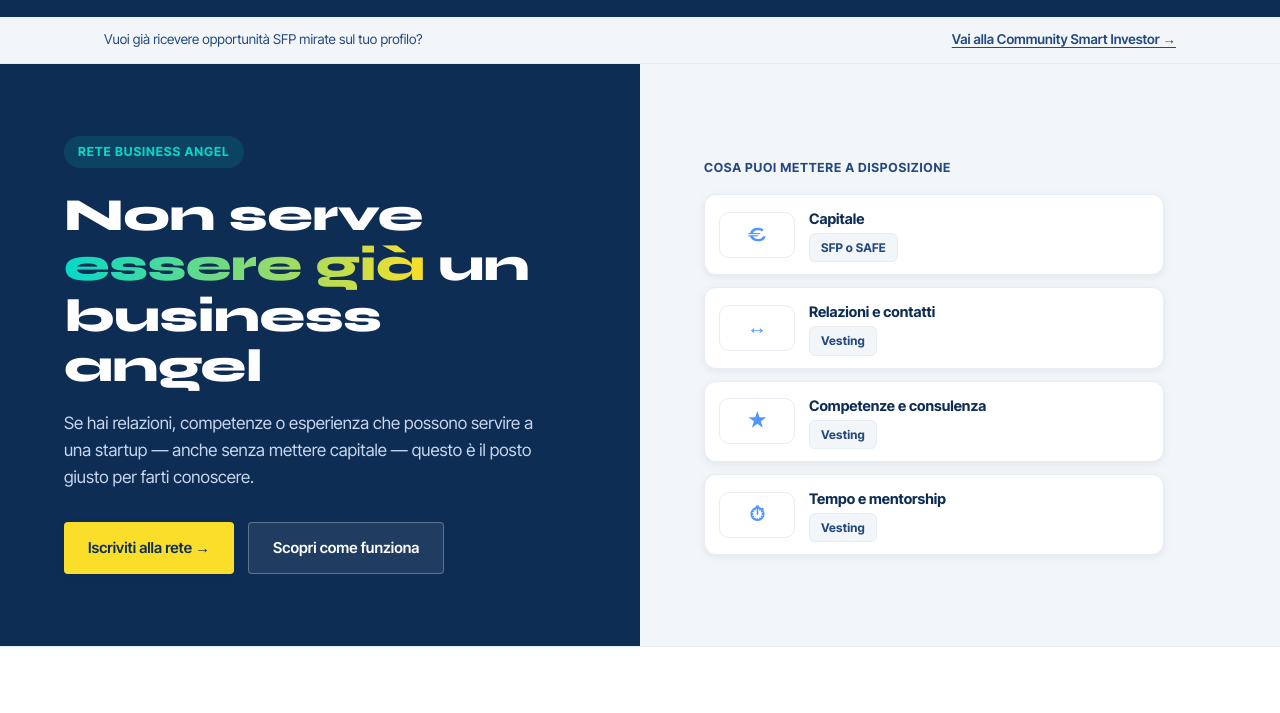
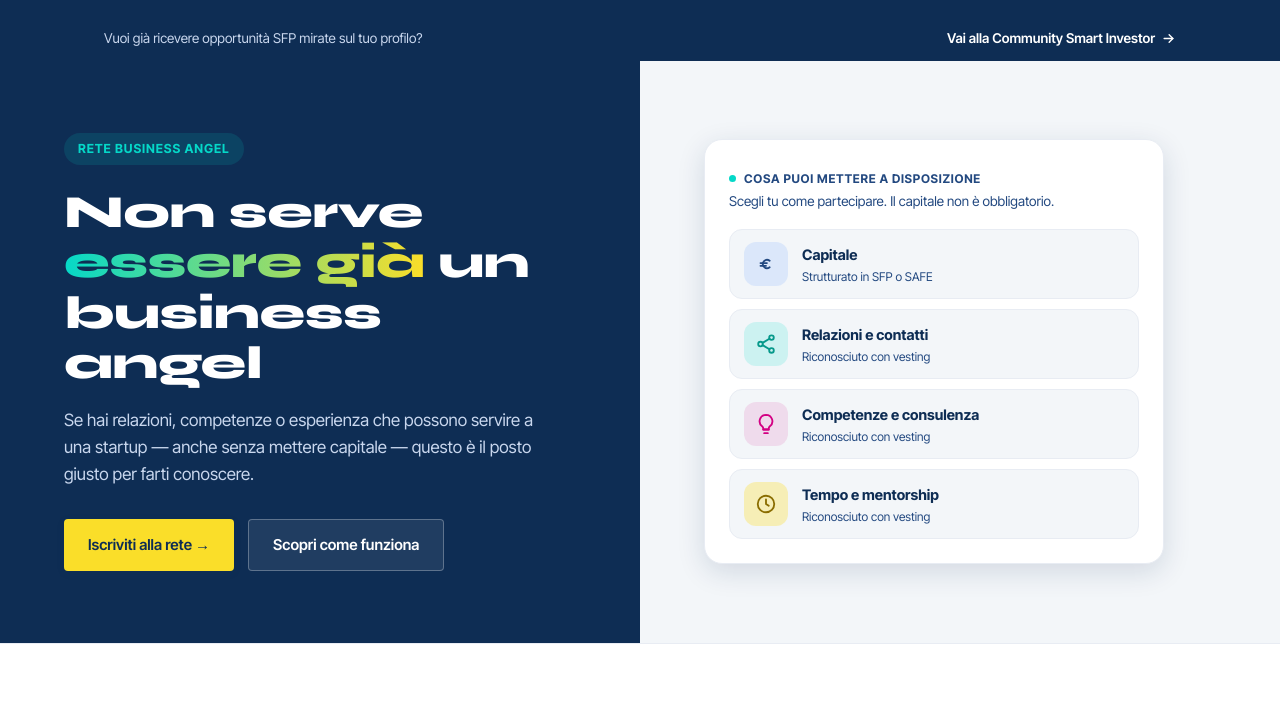
Before and after one commit to immentdev/irm, a website: page public/business-angel/index.html in a window 1280 px wide. Shown: the part 73-786 px from the top of the page. Drawn offline with Linux system fonts and the light colour scheme.

Commit message:
Business Angel: ridisegna pagina - hero destro come card 'contributi' dedicata con icone SVG (non piu card-portfolio riciclate), icone vere sui benefici, step numerati a chip, link-bar scura; styling tutto inline, IRM e style.css invariate

```diff
--- a/public/business-angel/index.html
+++ b/public/business-angel/index.html
@@ -11,23 +11,88 @@
 <link href="https://fonts.googleapis.com/css2?family=Inter+Tight:wght@400;500;600;700;800&family=Syne:wght@600;700;800&display=swap" rel="stylesheet">
 <link rel="stylesheet" href="../css/style.css">
 <style>
-  /* Estensioni minime — stessi token, stessi componenti della home IRM.
-     Solo ciò che la home non ha già: la fascia di collegamento e l'adattamento
-     a 3 colonne di .steps (la home ne ha 4). */
-  .link-bar { background: var(--imm-neutral-base); border-bottom: 1px solid var(--imm-neutral-mid); }
+  /* Componenti specifici di questa pagina. Riusano solo i token del brand
+     (colori/font/ombre) della home IRM; NON riusano i componenti del
+     portfolio (preview-item, pv-logo, round-pill). style.css non è toccata. */
+
+  /* Fascia di collegamento verso IRM */
+  .link-bar { background: var(--imm-trust-blue-dark); }
   .link-bar .wrap {
     display: flex; align-items: center; justify-content: space-between;
-    flex-wrap: wrap; gap: 10px; padding: 12px 24px; font-size: 13.5px;
-    color: var(--imm-text-secondary);
+    flex-wrap: wrap; gap: 10px 18px; padding: 11px 24px; font-size: 13.5px;
+    color: #C9D7EE;
   }
-  .link-bar a { color: var(--imm-trust-blue-mid); font-weight: 600; text-decoration: underline; text-underline-offset: 3px; }
+  .link-bar a {
+    color: #fff; font-weight: 600; text-decoration: none;
+    display: inline-flex; align-items: center; gap: 6px;
+  }
+  .link-bar a svg { width: 15px; height: 15px; }
+  .link-bar a:hover { color: var(--imm-signal-teal); }
+
+  /* Hero destro: "Cosa puoi mettere a disposizione" — card dedicata */
+  .offer-card {
+    background: #fff;
+    border: 1px solid var(--imm-neutral-mid);
+    border-radius: 18px;
+    box-shadow: var(--shadow-strong);
+    padding: 24px;
+  }
+  .offer-card .oc-head {
+    display: inline-flex; align-items: center; gap: 8px;
+    font-size: 12px; font-weight: 700; letter-spacing: 0.06em;
+    text-transform: uppercase; color: var(--imm-text-secondary); margin: 0 0 4px;
+  }
+  .offer-card .oc-head .dot {
+    width: 7px; height: 7px; border-radius: 50%; background: var(--imm-signal-teal);
+  }
+  .offer-card .oc-sub { font-size: 13.5px; color: var(--imm-text-secondary); margin: 0 0 18px; line-height: 1.45; }
+  .offer-list { display: flex; flex-direction: column; gap: 10px; }
+  .offer-row {
+    display: flex; align-items: center; gap: 14px;
+    padding: 12px 14px; border-radius: 13px;
+    background: var(--imm-neutral-base);
+    border: 1px solid var(--imm-neutral-mid);
+  }
+  .offer-icon {
+    width: 44px; height: 44px; border-radius: 12px; flex-shrink: 0;
+    display: flex; align-items: center; justify-content: center;
+  }
+  .offer-icon svg { width: 22px; height: 22px; }
+  .offer-row .rt { display: flex; flex-direction: column; gap: 1px; min-width: 0; }
+  .offer-row .t { font-weight: 700; font-size: 14.5px; color: var(--imm-text-primary); }
+  .offer-row .s { font-size: 12px; color: var(--imm-text-secondary); }
+
+  /* Chip di tinta brand (icone hero + benefici) */
+  .tint-blue    { background: rgba(81, 149, 255, 0.15);  color: var(--imm-trust-blue-mid); }
+  .tint-teal    { background: rgba(5, 216, 200, 0.16);   color: var(--imm-signal-teal-dark); }
+  .tint-magenta { background: rgba(211, 0, 131, 0.11);   color: var(--imm-equity-magenta); }
+  .tint-yellow  { background: rgba(250, 222, 41, 0.32);  color: #8a6d00; }
+
+  /* "Come funziona": 3 step (la home ne ha 4) */
   #come-funziona .steps { grid-template-columns: repeat(3, 1fr); }
   @media (max-width: 860px) { #come-funziona .steps { grid-template-columns: repeat(2, 1fr); } }
   @media (max-width: 560px) { #come-funziona .steps { grid-template-columns: 1fr; } }
+  /* numeri step come "chip" per dare più struttura */
+  #come-funziona .step .num {
+    display: inline-flex; align-items: center; justify-content: center;
+    width: 44px; height: 44px; border-radius: 12px; font-size: 18px;
+    background: rgba(5, 216, 200, 0.14); color: var(--imm-signal-teal);
+  }
+
+  /* "Cosa ottieni": 4 card con icona SVG al posto del quadrato-gradiente */
   #porta .benefits { grid-template-columns: repeat(4, 1fr); }
   @media (max-width: 860px) { #porta .benefits { grid-template-columns: repeat(2, 1fr); } }
   @media (max-width: 560px) { #porta .benefits { grid-template-columns: 1fr; } }
-  .preview-static .pv-logo { font-size: 20px; }
+  #porta .benefit-card .icon {
+    width: 46px; height: 46px; border-radius: 12px; margin-bottom: 16px;
+    display: flex; align-items: center; justify-content: center;
+  }
+  #porta .benefit-card .icon svg { width: 24px; height: 24px; }
+  /* la tinta di sfondo deve battere il gradiente base di .benefit-card .icon */
+  #porta .benefit-card .icon.tint-blue    { background: rgba(81, 149, 255, 0.15); }
+  #porta .benefit-card .icon.tint-teal    { background: rgba(5, 216, 200, 0.16); }
+  #porta .benefit-card .icon.tint-magenta { background: rgba(211, 0, 131, 0.11); }
+  #porta .benefit-card .icon.tint-yellow  { background: rgba(250, 222, 41, 0.32); }
 </style>
 </head>
 <body>
@@ -44,7 +109,9 @@
 <div class="link-bar">
   <div class="wrap">
     <span>Vuoi già ricevere opportunità SFP mirate sul tuo profilo?</span>
-    <a href="../">Vai alla Community Smart Investor →</a>
+    <a href="../">Vai alla Community Smart Investor
+      <svg viewBox="0 0 24 24" fill="none" stroke="currentColor" stroke-width="2.2" stroke-linecap="round" stroke-linejoin="round" aria-hidden="true"><path d="M5 12h14"/><path d="M13 6l6 6-6 6"/></svg>
+    </a>
   </div>
 </div>
 
@@ -63,34 +130,33 @@
   </div>
   <div class="hero-right">
     <div class="hero-right-inner">
-      <div class="preview-label">Cosa puoi mettere a disposizione</div>
-      <div class="preview-static" style="display:flex; flex-direction:column; gap:12px;">
-        <div class="preview-item">
-          <div class="pv-logo">€</div>
-          <div class="pv-body">
-            <span class="pv-name">Capitale</span>
-            <span class="round-pill" style="align-self:flex-start;">SFP o SAFE</span>
+      <div class="offer-card">
+        <p class="oc-head"><span class="dot"></span> Cosa puoi mettere a disposizione</p>
+        <p class="oc-sub">Scegli tu come partecipare. Il capitale non è obbligatorio.</p>
+        <div class="offer-list">
+          <div class="offer-row">
+            <span class="offer-icon tint-blue">
+              <svg viewBox="0 0 24 24" fill="none" stroke="currentColor" stroke-width="2" stroke-linecap="round" stroke-linejoin="round" aria-hidden="true"><path d="M16 8.5a4.5 4.5 0 1 0 0 7"/><path d="M6 11h7"/><path d="M6 14h6"/></svg>
+            </span>
+            <span class="rt"><span class="t">Capitale</span><span class="s">Strutturato in SFP o SAFE</span></span>
           </div>
-        </div>
-        <div class="preview-item">
-          <div class="pv-logo">↔</div>
-          <div class="pv-body">
-            <span class="pv-name">Relazioni e contatti</span>
-            <span class="round-pill" style="align-self:flex-start;">Vesting</span>
+          <div class="offer-row">
+            <span class="offer-icon tint-teal">
+              <svg viewBox="0 0 24 24" fill="none" stroke="currentColor" stroke-width="2" stroke-linecap="round" stroke-linejoin="round" aria-hidden="true"><circle cx="18" cy="5" r="2.5"/><circle cx="6" cy="12" r="2.5"/><circle cx="18" cy="19" r="2.5"/><path d="M8.3 10.8 15.7 6.2"/><path d="M8.3 13.2 15.7 17.8"/></svg>
+            </span>
+            <span class="rt"><span class="t">Relazioni e contatti</span><span class="s">Riconosciuto con vesting</span></span>
           </div>
-        </div>
-        <div class="preview-item">
-          <div class="pv-logo">★</div>
-          <div class="pv-body">
-            <span class="pv-name">Competenze e consulenza</span>
-            <span class="round-pill" style="align-self:flex-start;">Vesting</span>
+          <div class="offer-row">
+            <span class="offer-icon tint-magenta">
+              <svg viewBox="0 0 24 24" fill="none" stroke="currentColor" stroke-width="2" stroke-linecap="round" stroke-linejoin="round" aria-hidden="true"><path d="M9 18h6"/><path d="M10 22h4"/><path d="M12 2a7 7 0 0 0-4 12.7c.6.5 1 1.3 1 2.1V18h6v-1.2c0-.8.4-1.6 1-2.1A7 7 0 0 0 12 2Z"/></svg>
+            </span>
+            <span class="rt"><span class="t">Competenze e consulenza</span><span class="s">Riconosciuto con vesting</span></span>
           </div>
-        </div>
-        <div class="preview-item">
-          <div class="pv-logo">⏱</div>
-          <div class="pv-body">
-            <span class="pv-name">Tempo e mentorship</span>
-            <span class="round-pill" style="align-self:flex-start;">Vesting</span>
+          <div class="offer-row">
+            <span class="offer-icon tint-yellow">
+              <svg viewBox="0 0 24 24" fill="none" stroke="currentColor" stroke-width="2" stroke-linecap="round" stroke-linejoin="round" aria-hidden="true"><circle cx="12" cy="12" r="9"/><path d="M12 7v5l3 2"/></svg>
+            </span>
+            <span class="rt"><span class="t">Tempo e mentorship</span><span class="s">Riconosciuto con vesting</span></span>
           </div>
         </div>
       </div>
@@ -124,17 +190,17 @@
     <h2 class="section-title">Tre passaggi, nessun impegno anticipato</h2>
     <div class="steps">
       <div class="step">
-        <div class="num">01</div>
+        <div class="num">1</div>
         <h3>Ti iscrivi</h3>
         <p>Compili un form breve: chi sei, cosa sai fare, cosa potresti mettere a disposizione.</p>
       </div>
       <div class="step">
-        <div class="num">02</div>
+        <div class="num">2</div>
         <h3>Ti mostriamo le startup</h3>
         <p>Periodicamente ricevi le startup del network in cerca di supporto. Scegli tu quelle che ti interessano.</p>
       </div>
       <div class="step">
-        <div class="num">03</div>
+        <div class="num">3</div>
         <h3>Se c'è fit, si struttura</h3>
         <p>Una call con la startup e, se procedete, Imment struttura l'accordo — SFP/SAFE se metti capitale, vesting se metti lavoro.</p>
       </div>
@@ -148,10 +214,30 @@
     <p class="section-label">Cosa ottieni</p>
     <h2 class="section-title">Entrare nella rete non ti impegna a nulla</h2>
     <div class="benefits">
-      <div class="benefit-card"><div class="icon"></div><h3>Nessun obbligo</h3><p>Vedi le startup, decidi tu se e quando farti avanti.</p></div>
-      <div class="benefit-card"><div class="icon"></div><h3>Visibilità reale</h3><p>Le startup del network vedono il tuo profilo quando cercano proprio il tuo tipo di contributo.</p></div>
-      <div class="benefit-card"><div class="icon"></div><h3>Formato flessibile</h3><p>Capitale, relazioni, competenze o tempo: l'accordo si adatta a cosa porti.</p></div>
-      <div class="benefit-card"><div class="icon"></div><h3>Accordo strutturato</h3><p>Se c'è fit, Imment gestisce la parte legale e contrattuale — SFP, SAFE o vesting.</p></div>
+      <div class="benefit-card">
+        <div class="icon tint-teal">
+          <svg viewBox="0 0 24 24" fill="none" stroke="currentColor" stroke-width="2" stroke-linecap="round" stroke-linejoin="round" aria-hidden="true"><circle cx="12" cy="12" r="9"/><path d="m8 12 3 3 5-6"/></svg>
+        </div>
+        <h3>Nessun obbligo</h3><p>Vedi le startup, decidi tu se e quando farti avanti.</p>
+      </div>
+      <div class="benefit-card">
+        <div class="icon tint-blue">
+          <svg viewBox="0 0 24 24" fill="none" stroke="currentColor" stroke-width="2" stroke-linecap="round" stroke-linejoin="round" aria-hidden="true"><path d="M2 12s3.5-7 10-7 10 7 10 7-3.5 7-10 7-10-7-10-7Z"/><circle cx="12" cy="12" r="3"/></svg>
+        </div>
+        <h3>Visibilità reale</h3><p>Le startup del network vedono il tuo profilo quando cercano proprio il tuo tipo di contributo.</p>
+      </div>
+      <div class="benefit-card">
+        <div class="icon tint-magenta">
+          <svg viewBox="0 0 24 24" fill="none" stroke="currentColor" stroke-width="2" stroke-linecap="round" stroke-linejoin="round" aria-hidden="true"><line x1="4" y1="8" x2="20" y2="8"/><circle cx="9" cy="8" r="2.4"/><line x1="4" y1="16" x2="20" y2="16"/><circle cx="15" cy="16" r="2.4"/></svg>
+        </div>
+        <h3>Formato flessibile</h3><p>Capitale, relazioni, competenze o tempo: l'accordo si adatta a cosa porti.</p>
+      </div>
+      <div class="benefit-card">
+        <div class="icon tint-yellow">
+          <svg viewBox="0 0 24 24" fill="none" stroke="currentColor" stroke-width="2" stroke-linecap="round" stroke-linejoin="round" aria-hidden="true"><path d="M14 3H7a2 2 0 0 0-2 2v14a2 2 0 0 0 2 2h10a2 2 0 0 0 2-2V8Z"/><path d="M14 3v5h5"/><path d="m9 15 2 2 4-4"/></svg>
+        </div>
+        <h3>Accordo strutturato</h3><p>Se c'è fit, Imment gestisce la parte legale e contrattuale — SFP, SAFE o vesting.</p>
+      </div>
     </div>
   </div>
 </section>
```
